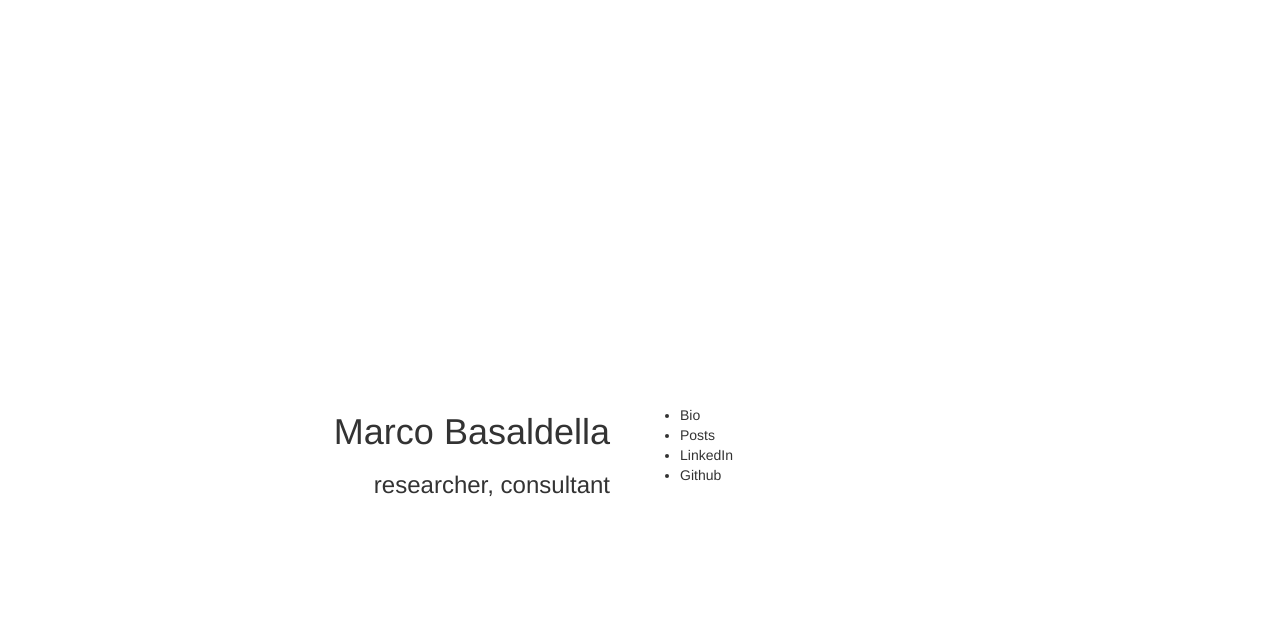
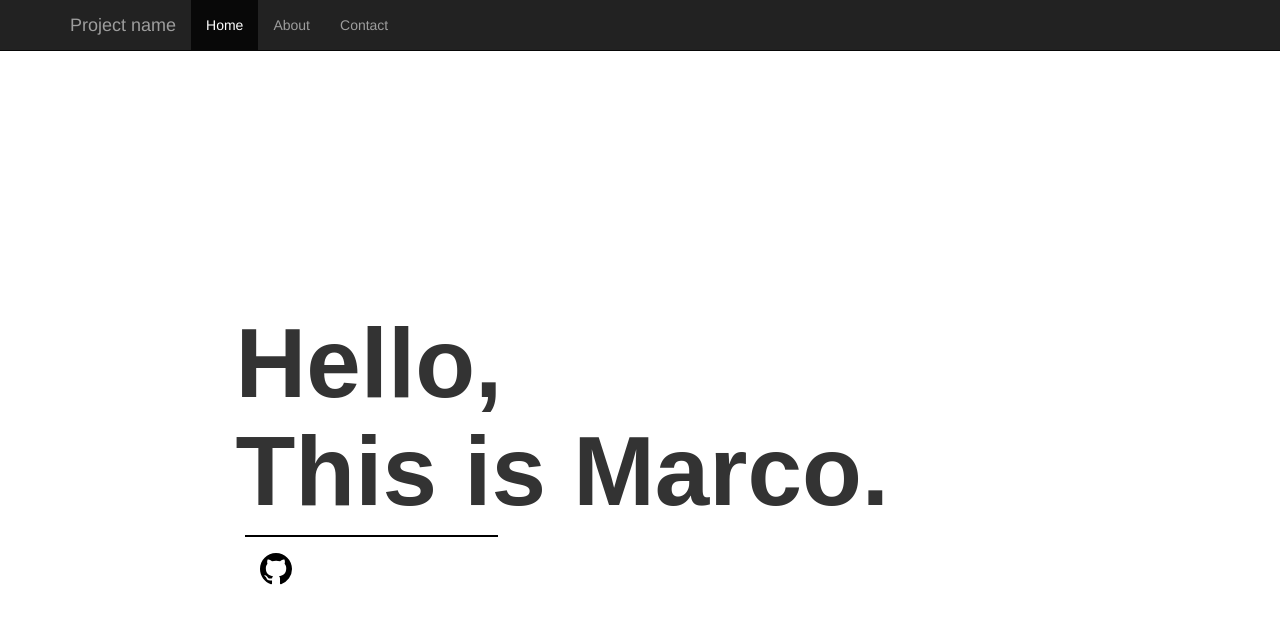
Before and after one commit to basaldella/basaldella.github.io, a Jekyll site: the page built from index.md, in a window 1280 px wide. Shown: the top 624 px of the page. Built offline with Jekyll 4.4.1, drawn with Linux system fonts in a browser that asks for light colours; our own code applies the rules of GitHub Pages for plain Markdown files.

Commit message:
Added navbar, New font

```diff
--- a/_includes/head.html
+++ b/_includes/head.html
@@ -9,6 +9,9 @@
   <!-- Bootstrap -->
   <link rel="stylesheet" href="https://maxcdn.bootstrapcdn.com/bootstrap/3.3.7/css/bootstrap.min.css" integrity="sha384-BVYiiSIFeK1dGmJRAkycuHAHRg32OmUcww7on3RYdg4Va+PmSTsz/K68vbdEjh4u" crossorigin="anonymous">
 
+  <!-- Font -->
+  <script src="//use.edgefonts.net/hammersmith-one.js"></script>
+
   <link rel="stylesheet" href="{{ "/assets/main.css" | relative_url }}">
   <link rel="canonical" href="{{ page.url | replace:'index.html','' | absolute_url }}">
   <link rel="alternate" type="application/rss+xml" title="{{ site.title | escape }}" href="{{ "/feed.xml" | relative_url }}">
--- /dev/null
+++ b/_includes/navbar.html
@@ -0,0 +1,20 @@
+    <nav class="navbar navbar-inverse navbar-fixed-top">
+      <div class="container">
+        <div class="navbar-header">
+          <button type="button" class="navbar-toggle collapsed" data-toggle="collapse" data-target="#navbar" aria-expanded="false" aria-controls="navbar">
+            <span class="sr-only">Toggle navigation</span>
+            <span class="icon-bar"></span>
+            <span class="icon-bar"></span>
+            <span class="icon-bar"></span>
+          </button>
+          <a class="navbar-brand" href="#">Project name</a>
+        </div>
+        <div id="navbar" class="collapse navbar-collapse">
+          <ul class="nav navbar-nav">
+            <li class="active"><a href="#">Home</a></li>
+            <li><a href="#about">About</a></li>
+            <li><a href="#contact">Contact</a></li>
+          </ul>
+        </div><!--/.nav-collapse -->
+      </div>
+    </nav>
--- a/_layouts/home.html
+++ b/_layouts/home.html
@@ -3,18 +3,22 @@
 	{% include head.html %}
 	<body>
 		<div class="home">
+			{% include navbar.html %}
 			<main class="container" aria-label="Content">
 				<div class="row vertical-center">
-					<div class="col-md-4 index-content">
+					<div class="col-md-8 index-content">
 						{{ content }}
-					</div>
-					<div class="col-md-4">
-						<ul>
-							<li>Bio</li>
-							<li>Posts</li>
-							<li>LinkedIn</li>
-							<li>Github</li>
-						</ul>
+						<div class="row">
+							<div class="col-md-4 col-sm-6 col-xs-8 border-top" >
+								<div class="table">
+									<div class="social-icons">
+										<a href="https://github.com/{{ site.github_username }}/{{ site.github_repo }}" title="Fork me on GitHub">
+										<svg height="32" class="octicon octicon-mark-github header-social" viewBox="0 0 16 16" version="1.1" width="32" aria-hidden="true"><path d="M8 0C3.58 0 0 3.58 0 8c0 3.54 2.29 6.53 5.47 7.59.4.07.55-.17.55-.38 0-.19-.01-.82-.01-1.49-2.01.37-2.53-.49-2.69-.94-.09-.23-.48-.94-.82-1.13-.28-.15-.68-.52-.01-.53.63-.01 1.08.58 1.23.82.72 1.21 1.87.87 2.33.66.07-.52.28-.87.51-1.07-1.78-.2-3.64-.89-3.64-3.95 0-.87.31-1.59.82-2.15-.08-.2-.36-1.02.08-2.12 0 0 .67-.21 2.2.82.64-.18 1.32-.27 2-.27.68 0 1.36.09 2 .27 1.53-1.04 2.2-.82 2.2-.82.44 1.1.16 1.92.08 2.12.51.56.82 1.27.82 2.15 0 3.07-1.87 3.75-3.65 3.95.29.25.54.73.54 1.48 0 1.07-.01 1.93-.01 2.2 0 .21.15.46.55.38A8.013 8.013 0 0 0 16 8c0-4.42-3.58-8-8-8z"></path></svg></a>
+									</div>
+								</div>
+							</div>
+
+						</div>
 					</div>
 				</div>
 			</main>
--- a/assets/main.scss
+++ b/assets/main.scss
@@ -2,8 +2,26 @@
 # Only the main Sass file needs front matter (the dashes are enough)
 ---
 
+h1 {
+	font-family: hammersmith-one, sans-serif;
+}
+
+.table {
+	display: table !important;
+}
+
+.social-icons {
+	display: inline-block !important;
+	margin-right: 8px;
+	margin-top: 16px;
+}
+
 .flexbox-container {
    height: 100%;
+}
+
+.ml-s {
+	margin-left: 4px;
 }
 
 .debug-background {
@@ -11,7 +29,22 @@
 }
 
 .index-content {
-	text-align: right;
+	text-align: left;
+}
+
+h1.index-banner {
+	margin-left: -0.25em;
+	font-weight : bold;
+	font-size : 7em;
+}
+
+.border-top {
+	border-top: 2px solid; border-color: black;
+}
+
+.link-social {
+	margin-top: 32px;
+	margin-left: 8px;
 }
 
 .vertical-center {
@@ -56,16 +89,34 @@
           justify-content : center;
 }
 
-
+@media (max-width: 1200px) {
+	h1.index-banner {
+		font-size : 6em;
+	}
+}
 
 @media (max-width: 768px) {
 	.vertical-center {
 		flex-direction: column;
 	}
-	.index-content {
-		text-align: center;
+	h1.index-banner {
+		font-size : 5em;
 	}
 	.debug-background {
 		background-color: red;
 	}
 }
+
+@media (max-width: 576px) {
+	h1.index-banner {
+		font-size : 3em;
+	}
+
+}
+
+@media (max-width: 320px) {
+	h1.index-banner {
+		font-size : 2em;
+	}
+
+}
--- a/index.md
+++ b/index.md
@@ -5,6 +5,7 @@
 layout: home
 ---
 
-# Marco Basaldella
-
-### researcher, consultant
+<h1 class="index-banner">
+Hello,<br/>
+This is Marco.
+</h1>
```
